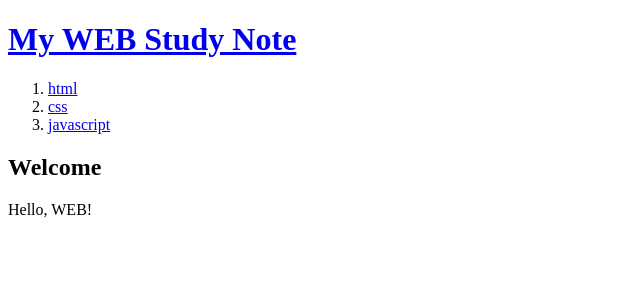
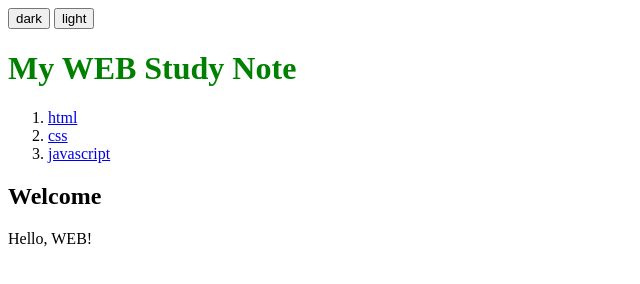
Before and after one commit to taylorkim0904/-X-HTML, a plain HTML site: page index.html in a window 1280 px wide. Shown: the whole page, without its empty margins (0-640 px from the left). Drawn offline with Linux system fonts and the light colour scheme.

Commit message:
2025년 05월 08일 인프런 X 생활코딩 HTML과 인터넷 수업 종료료

```diff
--- a/index.html
+++ b/index.html
@@ -2,8 +2,19 @@
 <head>
     <title>My Web study Note</title>
     <meta charset="utf-8">
+    <link rel="stylesheet" href="style.css">
 </head>
 <body>
+    <input type='button' value='dark' onclick="
+    document.querySelector('body').style.backgroundColor='black';
+    document.querySelector('body').style.color='white';
+">
+
+<input type='button' value='light' onclick="
+    document.querySelector('body').style.backgroundColor='white';
+    document.querySelector('body').style.color='black';
+">
+
     <h1><a href="index.html">My WEB Study Note</a></h1>
     <ol>
         <li><a href="1.html">html</a></li>
--- /dev/null
+++ b/style.css
@@ -0,0 +1,4 @@
+h1 a {
+  color:green;
+  text-decoration: none;
+}
```
Also changed, not shown: 1.html (+1 -0 lines), 2.html (+1 -0 lines), 3.html (+1 -0 lines).
